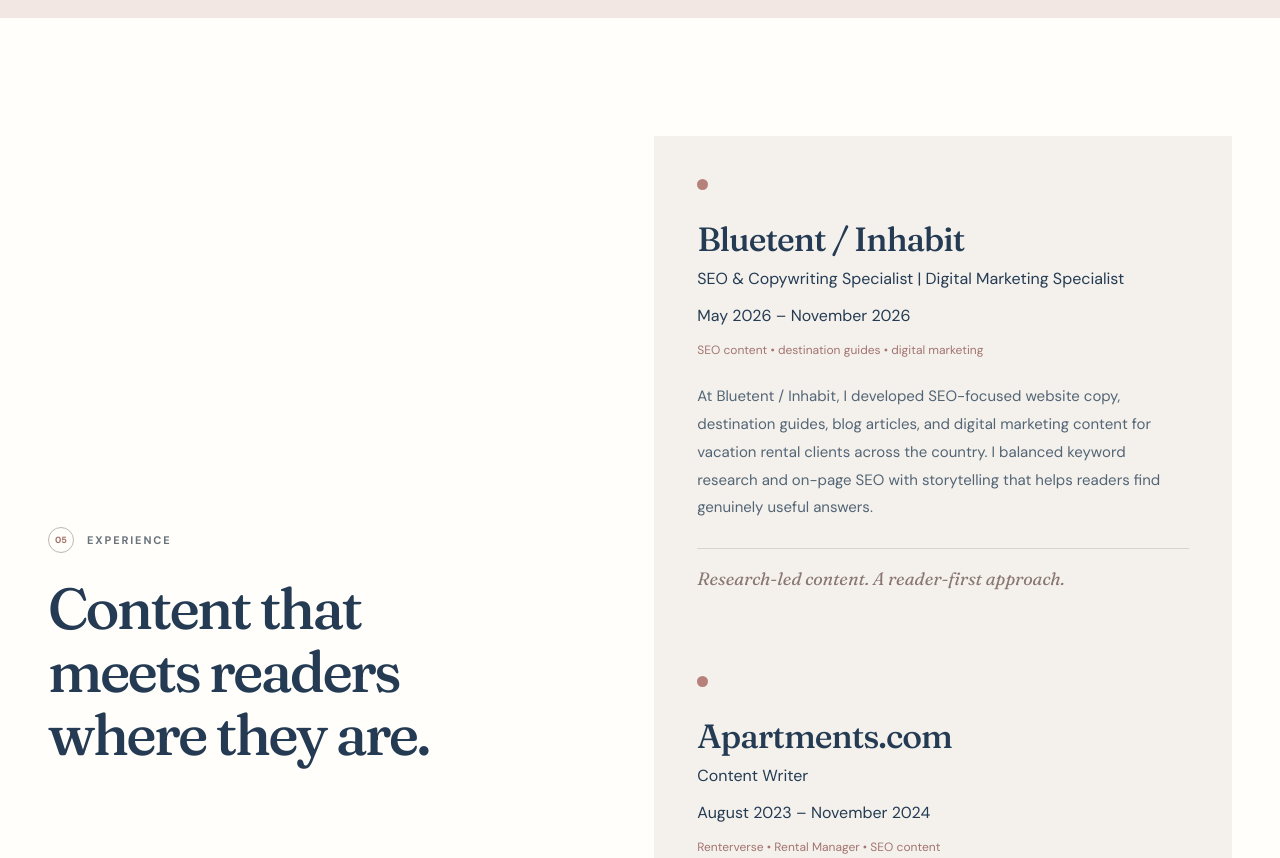
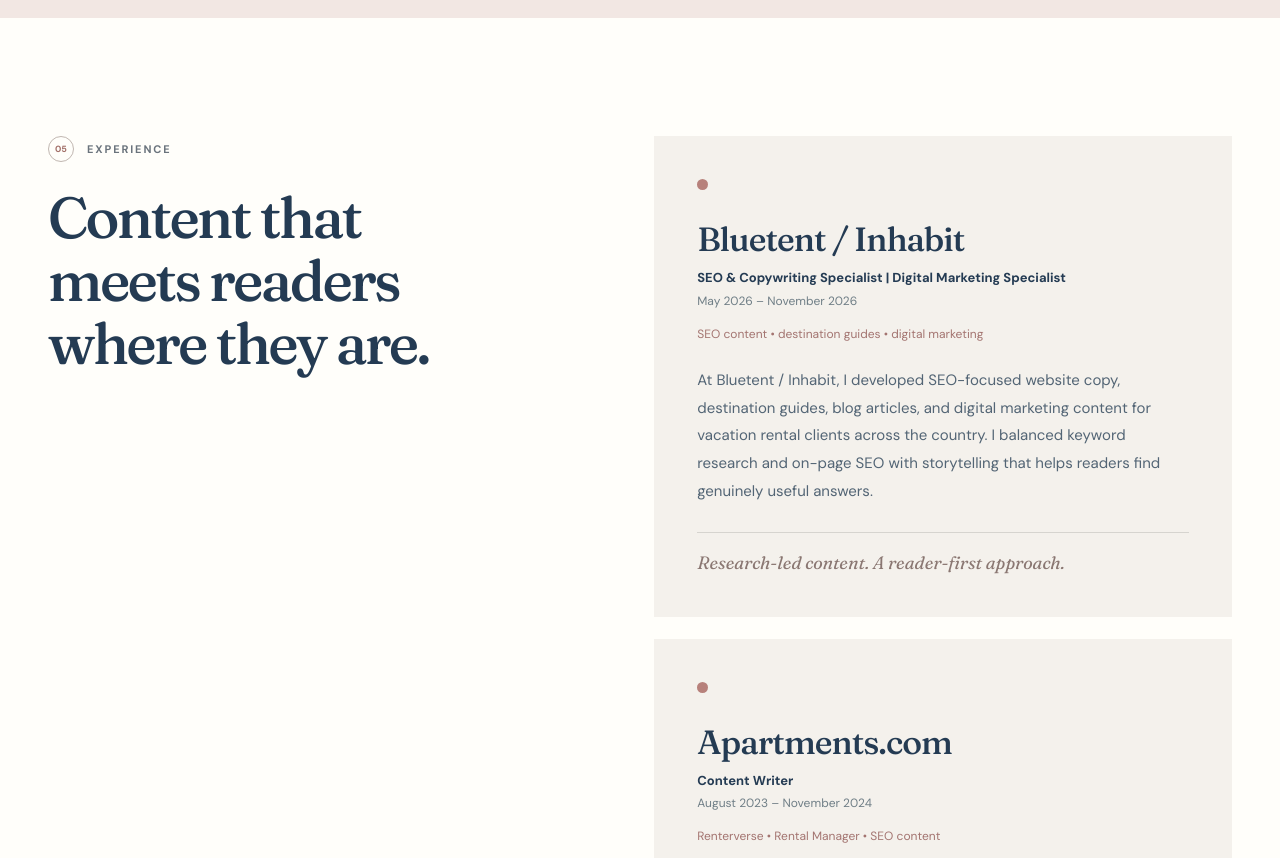
Before and after one commit to RyanShort13110/h-wells-portfolio, an Astro site: page / in a window 1280 px wide. Shown: the part 6240-7098 px from the top of the page. Built offline with nearby package versions, Linux system fonts and the light colour scheme; Astro itself is replaced by a stand-in of ours.

Commit message:
Style editable experience cards and empty writing state

```diff
--- a/src/styles/site.css
+++ b/src/styles/site.css
@@ -341,3 +341,11 @@ h2 em,h1 em { font-weight: 400; font-style: italic; color: #a96765; }
   .footer-inner { justify-content: space-between; }
   .footer p { order: 3; width: 100%; }
 }
+
+/* Editable professional experience: retain the original card appearance. */
+.experience-grid { align-items: start; }
+.experience-cards { display: grid; gap: 22px; min-width: 0; }
+.experience-card { min-width: 0; }
+.experience-role { font-size: 13px; font-weight: 700; line-height: 1.5; margin: 0 0 4px; color: var(--navy); }
+.experience-dates { font-size: 12px; line-height: 1.5; margin: 0 0 16px; color: #6f7e86; }
+.writing-empty { color: #63717a; font-size: 16px; padding: 32px 0; }
```
